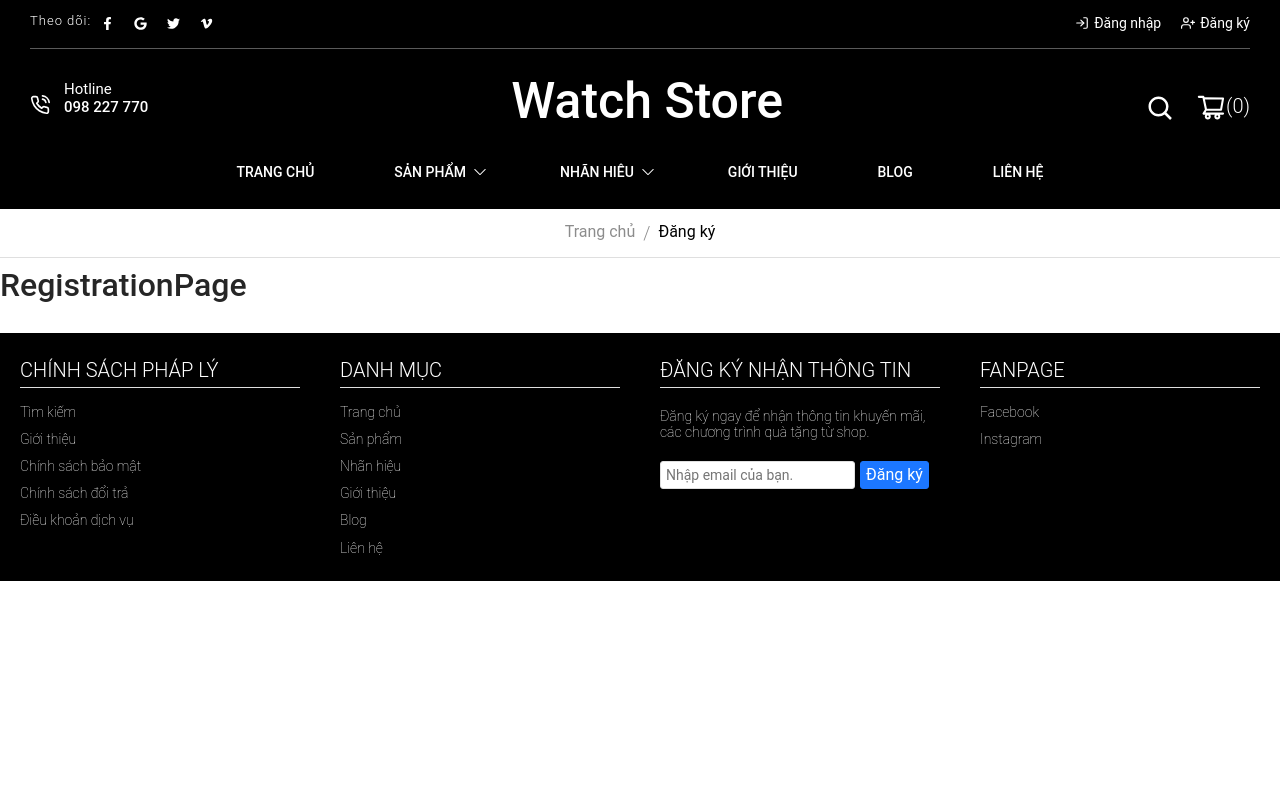
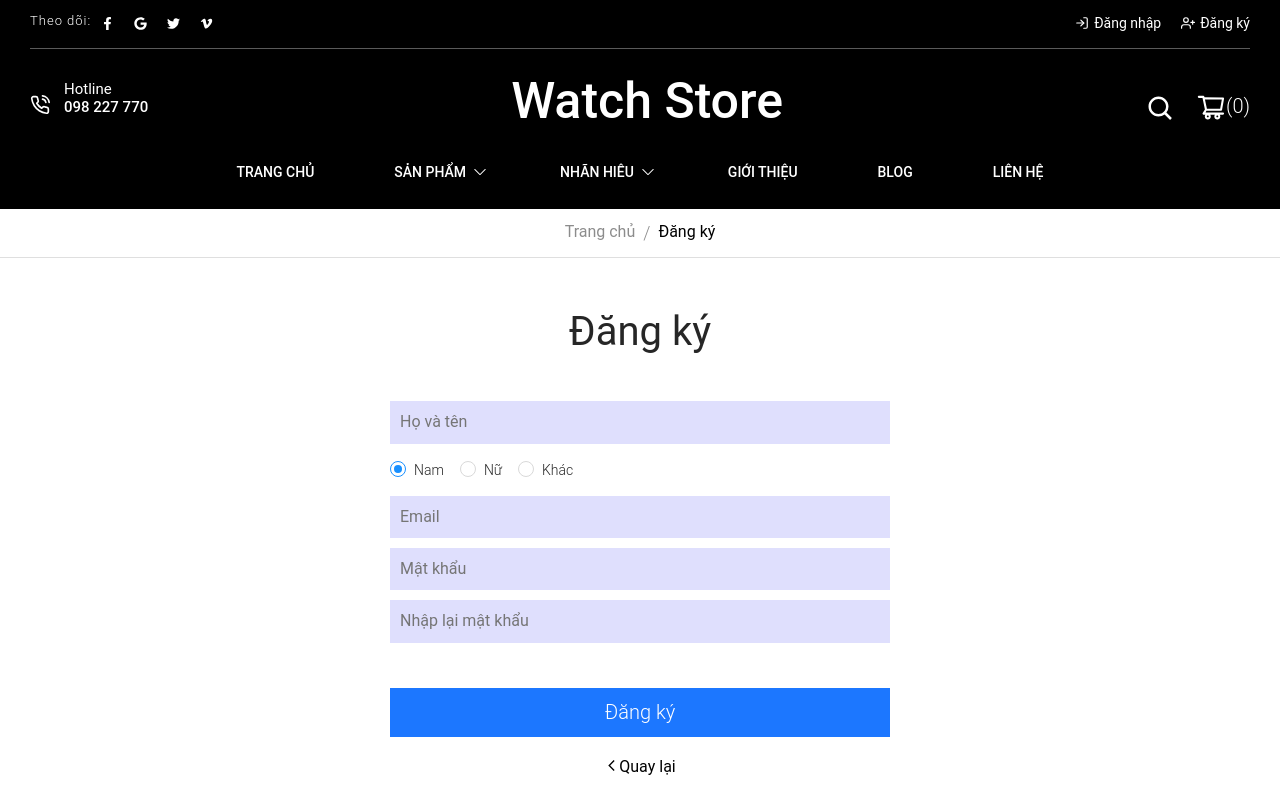
Before and after one commit to hiennguyen77/watch-store, a React (Create React App) app: page /registration in a window 1280 px wide. Shown: the top 800 px of the page. Built offline with nearby package versions, Linux system fonts and the light colour scheme; no server answers.

Commit message:
add register-form

```diff
--- a/package.json
+++ b/package.json
@@ -9,6 +9,7 @@
     "@tippyjs/react": "^4.2.6",
     "antd": "^4.20.3",
     "axios": "^0.27.2",
+    "formik": "^2.2.9",
     "normalize.css": "^8.0.1",
     "react": "^18.1.0",
     "react-dom": "^18.1.0",
@@ -18,7 +19,8 @@
     "react-select": "^5.3.2",
     "react-slick": "^0.29.0",
     "slick-carousel": "^1.8.1",
-    "web-vitals": "^2.1.4"
+    "web-vitals": "^2.1.4",
+    "yup": "^0.32.11"
   },
   "scripts": {
     "start": "react-scripts start",
--- a/src/Components/Pages/AboutUsPages/AboutUsPage.js
+++ b/src/Components/Pages/AboutUsPages/AboutUsPage.js
@@ -1,11 +1,12 @@
-import './AboutUsPage.scss';
+import "./AboutUsPage.scss";
 
 function AboutUsPage() {
-    return <>
-
-    <h1>AboutUsPage</h1>
-
+  return (
+    <>
+      <div className="about_wrap">
+        <h1>About us</h1>
+      </div>
     </>
-
+  );
 }
 export default AboutUsPage;
--- a/src/Components/Pages/CartPages/CartPage.js
+++ b/src/Components/Pages/CartPages/CartPage.js
@@ -10,11 +10,10 @@ import { TiArrowBackOutline } from "react-icons/ti";
 function CartPage() {
   const { cartProducts, amount, setAmount, handleDeleteCart, handleCheckout } =
     useContext(cartContext);
-  console.log(cartProducts);
+
   const totalPrice = cartProducts.reduce((total, currentProduct) => {
     return total + parseInt(currentProduct.price * currentProduct.amount);
   }, 0);
-  console.log(totalPrice);
 
   return (
     <>
--- a/src/Components/Pages/LoginPages/LoginPage.js
+++ b/src/Components/Pages/LoginPages/LoginPage.js
@@ -1,37 +1,73 @@
 import "./LoginPage.scss";
-import { useState } from "react";
-import { Link } from "react-router-dom";
+import { useFormik } from "formik";
+import * as Yup from "yup";
+import { Link, useNavigate } from "react-router-dom";
 
 function LoginPage() {
-  const [email, setEmail] = useState("");
-  const [password, setPassword] = useState("");
-  const [account, setAccount] = useState([]);
+  const navigate = useNavigate();
 
-  const handleSubmitLogin = (e) => {
-    e.preventDefault();
-    setAccount({
-      email,
-      password,
-    });
-  };
-  console.log(account);
+  const formik = useFormik({
+    initialValues: {
+      email: "",
+      password: "",
+    },
+    validationSchema: Yup.object({
+      email: Yup.string()
+        .required("*Bắt buộc nha em !")
+        .matches(
+          /^[\w-\.]+@([\w-]+\.)+[\w-]{2,4}$/,
+          "* Điền email cho anh nhé !"
+        ),
+
+      password: Yup.string()
+        .required("*Bắt buộc nha em !")
+        .matches(
+          /^(?=.*[A-Za-z])(?=.*\d)(?=.*[@$!%*#?&])[A-Za-z\d@$!%*#?&]{8,}$/,
+          "Tối thiểu 8 kí tự, ít nhất 1 chữ cái, 1 chữ số, 1 kí tự đặt biệt"
+        ),
+    }),
+    onSubmit: (values) => {
+      alert(
+        `Chúc mừng ${formik.values.email}! Em đã đăng nhập thành công vào trái tim anh <3`
+      );
+      // console.log(formik.touched);
+      navigate("/");
+    },
+  });
 
   return (
     <>
       <div className="login_wrap">
         <h2 className="login_heading">Đăng nhập</h2>
-        <form onSubmit={handleSubmitLogin}>
+        <form onSubmit={formik.handleSubmit}>
           <input
+            id="email"
+            type="text"
+            name="email"
             placeholder="Email"
-            value={email}
-            onChange={(e) => setEmail(e.target.value)}
+            value={formik.values.email}
+            onBlur={formik.handleBlur}
+            onChange={formik.handleChange}
           />
+          {formik.touched.email && formik.errors.email ? (
+            <p style={{ color: "red" }}>{formik.errors.email}</p>
+          ) : (
+            ""
+          )}
           <input
+            id="password"
             placeholder="Mật khẩu"
             type="password"
-            value={password}
-            onChange={(e) => setPassword(e.target.value)}
+            name="password"
+            value={formik.values.password}
+            onBlur={formik.handleBlur}
+            onChange={formik.handleChange}
           />
+          {formik.touched.password && formik.errors.password ? (
+            <p style={{ color: "red" }}>{formik.errors.password}</p>
+          ) : (
+            ""
+          )}
 
           <div className="login_action">
             <Link to="/forgot password">
@@ -41,9 +77,11 @@ function LoginPage() {
               <p>Đăng ký ?</p>
             </Link>
           </div>
-          <button onClick={handleSubmitLogin} className="btn login_btn">
+
+          <button type="submit" className="btn login_btn">
             Đăng nhập
           </button>
+
           <button className="btn google_btn">Đăng nhập với google</button>
           <button className="btn facebook_btn">Đăng nhập với facebook</button>
         </form>
--- a/src/Components/Pages/ProductDetailPage/AmountCounter.js
+++ b/src/Components/Pages/ProductDetailPage/AmountCounter.js
@@ -3,8 +3,7 @@ import { AiOutlinePlus, AiOutlineMinus } from "react-icons/ai";
 
 export const AmountCounter = (props) => {
   const { amount, setAmount } = props;
-  // const { amount, setAmount } = useContext(cartContext);
-  // console.log(amount);
+
   return (
     <>
       <div className="counter_wrap">
--- a/src/Components/Pages/ProductPages/SideBar/Filters/FilterBrand.js
+++ b/src/Components/Pages/ProductPages/SideBar/Filters/FilterBrand.js
@@ -27,7 +27,7 @@ export const FilterBrand = (props) => {
         <h1 className="filterBrand_heading">Nhãn hiệu -</h1>
         <div className="brand_name">
           <Checkbox.Group onChange={onChange} style={{ width: "100%" }}>
-            <Checkbox value="brand_1" style={{ marginLeft: "7px" }}>
+            <Checkbox value="brand_1" style={{ marginLeft: "8px" }}>
               <p>OMEGA</p>
             </Checkbox>
             <Checkbox value="brand_2">
--- a/src/Components/Pages/RegistrationPages/RegistrationPage.js
+++ b/src/Components/Pages/RegistrationPages/RegistrationPage.js
@@ -1,5 +1,139 @@
-import './RegistrationPage.scss';
+import "./RegistrationPage.scss";
+import { Radio } from "antd";
+import { useState } from "react";
+import { MdOutlineArrowBackIosNew } from "react-icons/md";
+import { Link, useNavigate } from "react-router-dom";
+import { useFormik } from "formik";
+import * as Yup from "yup";
 function RegistrationPage() {
-    return <h1>RegistrationPage</h1>
+  const navigate = useNavigate();
+  const [checked, setChecked] = useState(1);
+  const onChange = (e) => {
+    setChecked(e.target.value);
+  };
+
+  const formik = useFormik({
+    initialValues: {
+      name: "",
+      email: "",
+      password: "",
+      confirmPassword: "",
+    },
+    validationSchema: Yup.object({
+      name: Yup.string()
+        .required("*Bắt buộc nha em !")
+        .min(4, "ít nhất 4 kí tự"),
+
+      email: Yup.string()
+        .required("*Bắt buộc nha em !")
+        .matches(
+          /^[\w-\.]+@([\w-]+\.)+[\w-]{2,4}$/,
+          "* Điền email cho anh nhé !"
+        ),
+
+      password: Yup.string()
+        .required("*Bắt buộc nha em !")
+        .matches(
+          /^(?=.*[A-Za-z])(?=.*\d)(?=.*[@$!%*#?&])[A-Za-z\d@$!%*#?&]{8,}$/,
+          "Tối thiểu 8 kí tự, ít nhất 1 chữ cái, 1 chữ số, 1 kí tự đặt biệt"
+        ),
+
+      confirmPassword: Yup.string()
+        .required("*Bắt buộc nha em !")
+        .oneOf([Yup.ref("password"), null], "Mật khẩu không khớp"),
+    }),
+    onSubmit: (values) => {
+      alert(
+        `Chúc mừng ${formik.values.email}! Em đã đăng nhập thành công vào trái tim anh <3`
+      );
+      // console.log(formik.touched);
+
+      navigate("/login");
+    },
+  });
+
+  return (
+    <>
+      <div className="registration_wrap">
+        <h1 className="register_heading">Đăng ký</h1>
+        <form onSubmit={formik.handleSubmit}>
+          <input
+            id="name"
+            type="text"
+            name="name"
+            placeholder="Họ và tên"
+            value={formik.values.name}
+            onBlur={formik.handleBlur}
+            onChange={formik.handleChange}
+          />
+          {formik.touched.name && formik.errors.name ? (
+            <p style={{ color: "red" }}>{formik.errors.name}</p>
+          ) : (
+            ""
+          )}
+          <Radio.Group
+            style={{ marginTop: "1rem", marginBottom: "1rem" }}
+            onChange={onChange}
+            value={checked}
+          >
+            <Radio value={1}>Nam</Radio>
+            <Radio value={2}>Nữ </Radio>
+            <Radio value={3}>Khác</Radio>
+          </Radio.Group>
+          <input
+            id="email"
+            type="text"
+            name="email"
+            placeholder="Email"
+            value={formik.values.email}
+            onBlur={formik.handleBlur}
+            onChange={formik.handleChange}
+          />
+          {formik.touched.email && formik.errors.email ? (
+            <p style={{ color: "red" }}>{formik.errors.email}</p>
+          ) : (
+            ""
+          )}
+          <input
+            id="password"
+            type="password"
+            name="password"
+            placeholder="Mật khẩu"
+            value={formik.values.password}
+            onBlur={formik.handleBlur}
+            onChange={formik.handleChange}
+          />
+          {formik.touched.password && formik.errors.password ? (
+            <p style={{ color: "red" }}>{formik.errors.password}</p>
+          ) : (
+            ""
+          )}
+          <input
+            id="confirmPassword"
+            type="password"
+            name="confirmPassword"
+            placeholder="Nhập lại mật khẩu"
+            value={formik.values.confirmPassword}
+            onBlur={formik.handleBlur}
+            onChange={formik.handleChange}
+          />
+          {formik.touched.confirmPassword && formik.errors.confirmPassword ? (
+            <p style={{ color: "red" }}>{formik.errors.confirmPassword}</p>
+          ) : (
+            ""
+          )}
+          <button type="submit" className="register_btn">
+            Đăng ký
+          </button>
+        </form>
+        <Link className="register_back" to="/login">
+          <p>
+            <MdOutlineArrowBackIosNew className="back_icon" />
+            Quay lại
+          </p>
+        </Link>
+      </div>
+    </>
+  );
 }
 export default RegistrationPage;
--- a/src/Components/Pages/RegistrationPages/RegistrationPage.scss
+++ b/src/Components/Pages/RegistrationPages/RegistrationPage.scss
@@ -0,0 +1,69 @@
+.registration_wrap {
+  display: flex;
+  flex-direction: column;
+
+  align-items: center;
+  margin-top: 4rem;
+
+  .register_heading {
+    font-size: 4rem;
+    font-weight: 400;
+  }
+
+  form {
+    display: flex;
+    flex-direction: column;
+    justify-content: center;
+
+    width: 50rem;
+    margin: 3rem 0 1rem 0;
+
+    input {
+      width: 100%;
+      margin: 0.5rem 0;
+      padding: 1.2rem 0 1.2rem 1rem;
+      background-color: #dfdffd;
+      border: none;
+      outline: none;
+    }
+
+    .register_btn {
+      width: 100%;
+      margin-top: 4rem;
+      padding-top: 1.2rem;
+      padding-bottom: 1.2rem;
+      cursor: pointer;
+      color: #fff;
+      background-color: #1c77ff;
+      border: 1px solid #1c77ff;
+      font-size: 2rem;
+      font-weight: 300;
+      margin-bottom: 1rem;
+      transition: all 0.3s linear;
+    }
+    .register_btn:hover {
+      background-color: #fff;
+      color: #1c77ff;
+    }
+  }
+
+  .register_back {
+    display: flex;
+    align-items: center;
+    justify-content: center;
+    margin-bottom: 6rem;
+
+    p {
+      color: var(--primary);
+      font-size: 1.6rem;
+
+      .back_icon {
+        font-size: 1.5rem;
+        padding-top: 2px;
+      }
+    }
+  }
+  .register_back:hover p {
+    color: #1c77ff;
+  }
+}
--- a/src/Components/ScrollToTop/ScrollToTop.js
+++ b/src/Components/ScrollToTop/ScrollToTop.js
@@ -10,3 +10,4 @@ export default function ScrollToTop() {
 
   return null;
 }
+//Scroll to the top of the page after render
--- a/src/Routes/index.js
+++ b/src/Routes/index.js
@@ -10,6 +10,7 @@ import LayoutOther from "../Components/Layout/LayoutOthers/LayoutOther";
 import { SearchPage } from "../Components/Pages/SearchPages/SearchPage";
 import { ProductDetail } from "../Components/Pages/ProductDetailPage/ProductDetail";
 import { CheckoutPage } from "../Components/Pages/CheckoutPage/CheckoutPage";
+import { NotFound404 } from "../Components/Pages/404.NotFound/NotFound404";
 const publicRoutes = [
   { path: "/", component: HomePage },
   { path: "/product", component: ProductPage, layout: LayoutOther },
@@ -22,6 +23,7 @@ const publicRoutes = [
   { path: "/search", component: SearchPage, layout: LayoutOther },
   { path: "/product_detail", component: ProductDetail, layout: LayoutOther },
   { path: "/checkout", component: CheckoutPage, layout: LayoutOther },
+  { path: "*", component: NotFound404 },
 ];
 
 const privateRoutes = [];
```
Also changed, not shown: src/Components/Pages/404.NotFound/NotFound404.js (added, +16 -0 lines), src/Components/Pages/404.NotFound/NotFound404.scss (added, +31 -0 lines), 1 other file (tests, documents, lock files or other folders).
